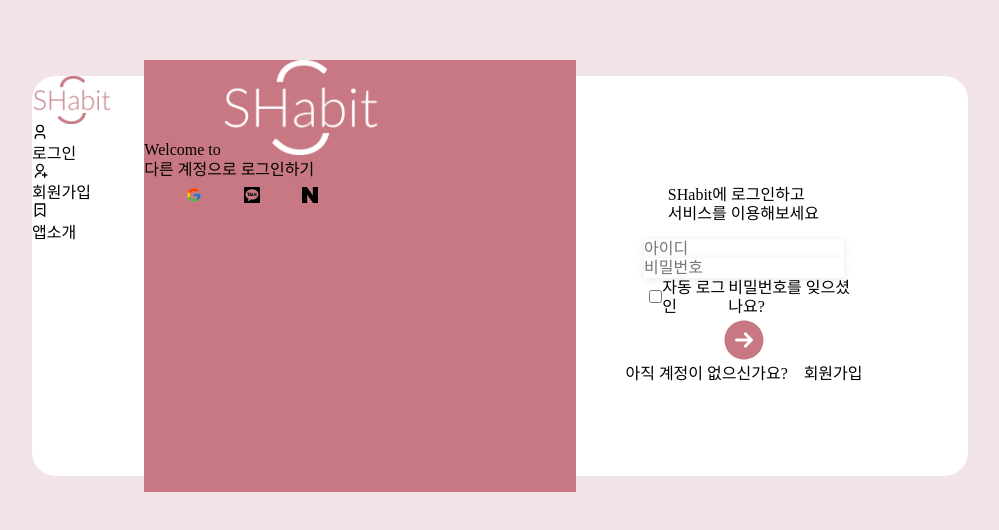
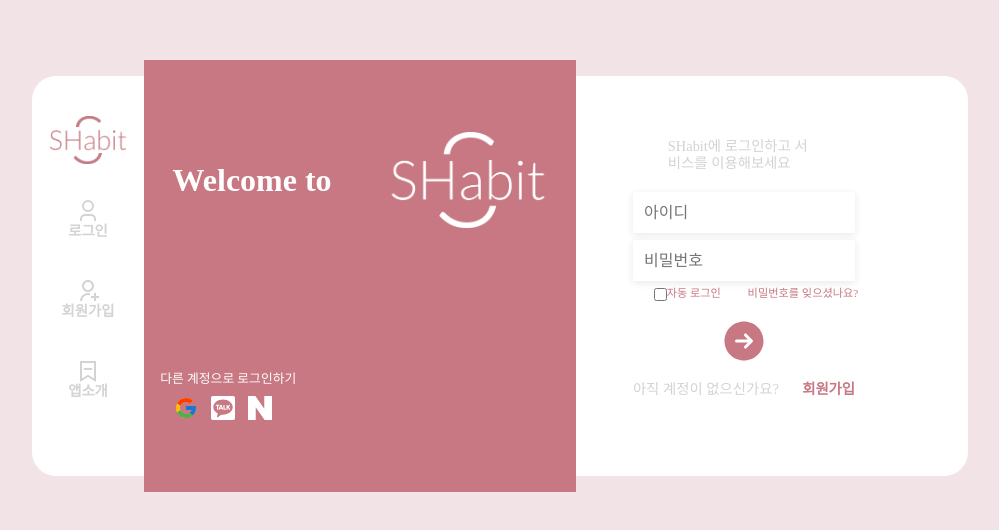
Before and after one commit to wlwlsus/shabit, a React (Create React App) app in the folder shabit-front/: page /login in a window 1280 px wide. Shown: the part 124-654 px from the top of the page, without its empty margins (140-1139 px from the left). Built offline with nearby package versions, Linux system fonts and the light colour scheme.

Commit message:
FE:style: Landing page css

```diff
--- a/shabit-front/src/components/Landing/Introduction.jsx
+++ b/shabit-front/src/components/Landing/Introduction.jsx
@@ -1,5 +1,6 @@
 import React from 'react';
 import styled from 'styled-components';
+import { theme } from '../../styles/GlobalStyles';
 
 import Logo from '../common/Logo';
 import Icon from '../common/Icon';
@@ -35,6 +36,11 @@ const TextWrapper = styled.div`
   align-items: center;
   justify-content: center;
   margin: 0 2rem;
+
+  color: ${theme.color.whiteColor};
+  font-size: 1.5rem;
+  font-weight: bold;
+  line-height: 2.2rem;
 `;
 
 const ImgWrapper = styled.div`
--- a/shabit-front/src/components/Landing/LandingContent.jsx
+++ b/shabit-front/src/components/Landing/LandingContent.jsx
@@ -1,5 +1,6 @@
 import React from 'react';
 import styled from 'styled-components';
+import { theme } from '../../styles/GlobalStyles';
 
 import Logo from '../common/Logo';
 
@@ -26,16 +27,33 @@ const LandingContent = () => {
   );
 };
 
-const Container = styled.div``;
+const Container = styled.div`
+  height: 100%;
+  display: flex;
+  flex-direction: column;
+  justify-content: space-around;
+`;
 
-const WelcomeWrapper = styled.div``;
+const WelcomeWrapper = styled.div`
+  display: flex;
+  align-items: center;
+  justify-content: space-around;
+  font-size: 2rem;
+  font-weight: bold;
+  color: ${theme.color.whiteColor};
+`;
 
-const SocialWrapper = styled.div``;
+const SocialWrapper = styled.div`
+  margin-left: 1rem;
+  font-size: 0.8rem;
+  color: ${theme.color.whiteColor};
+`;
 
 const IconWrapper = styled.div`
-  width: 50%;
+  width: 30%;
   margin-top: 0.5rem;
   display: flex;
   justify-content: space-evenly;
+  font-size: 1.5rem;
 `;
 export default LandingContent;
--- a/shabit-front/src/components/Landing/LoginForm.jsx
+++ b/shabit-front/src/components/Landing/LoginForm.jsx
@@ -1,5 +1,6 @@
 import React from 'react';
 import styled from 'styled-components';
+import { theme } from '../../styles/GlobalStyles';
 
 import Input from '../common/Input';
 import ArrowIcon from '../common/ArrowIcon';
@@ -7,14 +8,16 @@ import ArrowIcon from '../common/ArrowIcon';
 const LoginForm = () => {
   return (
     <FormWrapper>
-      <div>SHabit에 로그인하고 서비스를 이용해보세요</div>
+      <Title>SHabit에 로그인하고 서비스를 이용해보세요</Title>
 
       <Input placeholder={'아이디'} shadow={'shadow'} />
       <Input placeholder={'비밀번호'} shadow={'shadow'} />
 
       <Wrapper>
-        <input type="checkbox" />
-        <span>자동 로그인</span>
+        <Checkbox>
+          <input type="checkbox" />
+          <span>자동 로그인</span>
+        </Checkbox>
         <span>비밀번호를 잊으셨나요?</span>
       </Wrapper>
 
@@ -22,7 +25,7 @@ const LoginForm = () => {
 
       <Signup>
         <span>아직 계정이 없으신가요?</span>
-        <span>회원가입</span>
+        <button>회원가입</button>
       </Signup>
     </FormWrapper>
   );
@@ -34,18 +37,28 @@ const FormWrapper = styled.div`
   flex-direction: column;
   align-items: center;
   justify-content: center;
+`;
 
-  & > div:first-child {
-    width: 34%;
-    margin: 1rem auto;
-  }
+const Title = styled.div`
+  width: 34%;
+  color: ${theme.color.grayColor};
+  font-size: 0.9rem;
+  margin-bottom: 1rem;
 `;
 
 const Wrapper = styled.div`
-  width: 53%;
+  width: 57%;
+  color: ${theme.color.primary};
+  font-size: 0.7rem;
+  padding-left: 1.5rem;
+  margin: 0.2rem 0 1rem 0;
   display: flex;
-  padding-left: 1.5rem;
-  justify-content: space-between;
+  justify-content: space-around;
+  align-items: center;
+`;
+
+const Checkbox = styled.div`
+  display: flex;
   align-items: center;
 `;
 
@@ -54,6 +67,17 @@ const Signup = styled.div`
   display: flex;
   align-items: center;
   justify-content: space-evenly;
+  margin: 1rem 0;
+  font-size: 0.9rem;
+
+  & > span {
+    color: ${theme.color.grayColor};
+  }
+
+  & > button {
+    color: ${theme.color.primary};
+    font-weight: bold;
+  }
 `;
 
 export default LoginForm;
--- a/shabit-front/src/components/Landing/Navbar.jsx
+++ b/shabit-front/src/components/Landing/Navbar.jsx
@@ -1,6 +1,7 @@
 import React from 'react';
 import styled from 'styled-components';
 import { useNavigate } from 'react-router-dom';
+import { theme } from '../../styles/GlobalStyles';
 
 import Logo from '../common/Logo';
 
@@ -24,15 +25,18 @@ const Navbar = () => {
   return (
     <NavWrapper>
       <Logo color={'pink'} size={'sm'} />
+
       <NavContent>
         <IconWrapper onClick={toLogin}>
           <RiUser3Line />
           <div>로그인</div>
         </IconWrapper>
+
         <IconWrapper onClick={toSignup}>
           <RiUserAddLine />
           <div>회원가입</div>
         </IconWrapper>
+
         <IconWrapper onClick={toIntro}>
           <RiBookmark2Line />
           <div>앱소개</div>
@@ -43,13 +47,38 @@ const Navbar = () => {
 };
 
 const NavWrapper = styled.div`
+  width: 25%;
   height: 100%;
   display: flex;
   flex-direction: column;
+  align-items: center;
+  padding: 2.5rem 0;
 `;
 
-const NavContent = styled.div``;
+const NavContent = styled.div`
+  height: 100%;
+  display: flex;
+  flex-direction: column;
+  justify-content: space-around;
+  padding: 1rem 0;
+`;
 
-const IconWrapper = styled.div``;
+const IconWrapper = styled.div`
+  display: flex;
+  flex-direction: column;
+  justify-content: center;
+  align-items: center;
+  color: ${theme.color.grayColor};
+  font-size: 0.9rem;
+  font-weight: bold;
+
+  &:hover {
+    cursor: pointer;
+  }
+
+  & > svg {
+    font-size: 1.5rem;
+  }
+`;
 
 export default Navbar;
--- a/shabit-front/src/components/Landing/SignupForm.jsx
+++ b/shabit-front/src/components/Landing/SignupForm.jsx
@@ -1,33 +1,29 @@
 import React from 'react';
 import styled from 'styled-components';
+import { theme } from '../../styles/GlobalStyles';
 
 import Input from '../common/Input';
 
-import { BsFillCheckCircleFill } from 'react-icons/bs';
+// import { BsFillCheckCircleFill } from 'react-icons/bs';
+
+//
+{
+  /* <BsFillCheckCircleFill /> */
+}
 
 const SignupForm = () => {
   return (
     <FormWrapper>
-      <BsFillCheckCircleFill />
       <div>에러 메세지 출력</div>
 
       <InputWrapper>
         <Input placeholder={'이메일 아이디'} />
-      </InputWrapper>
-
-      <InputWrapper>
         <Input placeholder={'닉네임'} />
-      </InputWrapper>
-
-      <InputWrapper>
         <Input placeholder={'비밀번호'} />
-      </InputWrapper>
-
-      <InputWrapper>
         <Input placeholder={'비밀번호 확인'} />
       </InputWrapper>
 
-      <Button>가입하기</Button>
+      <button>가입하기</button>
     </FormWrapper>
   );
 };
@@ -40,11 +36,27 @@ const FormWrapper = styled.div`
   align-items: center;
 
   & > div:first-child {
-    margin-bottom: 1.5rem;
+    font-size: 0.8rem;
+    font-weight: bold;
+    color: ${theme.color.redColor};
+  }
+
+  & > button {
+    background-color: ${theme.color.primary};
+    color: ${theme.color.whiteColor};
+    padding: 0.5rem;
+    border-radius: 0.5rem;
+    font-weight: bold;
+    box-shadow: 0 0.1rem 0.5rem ${theme.color.lightGrayColor};
   }
 `;
 
-const InputWrapper = styled.div``;
+const InputWrapper = styled.div`
+  height: 55%;
+  display: flex;
+  flex-direction: column;
+  justify-content: space-around;
+  margin: 1rem 0;
+`;
 
-const Button = styled.button``;
 export default SignupForm;
--- a/shabit-front/src/components/common/Input.jsx
+++ b/shabit-front/src/components/common/Input.jsx
@@ -7,5 +7,7 @@ export default function Input({ placeholder }) {
 }
 
 const InputWrapper = styled.input`
+  padding: 0.7rem;
+  margin: 0.2rem 0;
   box-shadow: 0 0.1rem 0.5rem ${theme.color.lightGrayColor};
 `;
```
